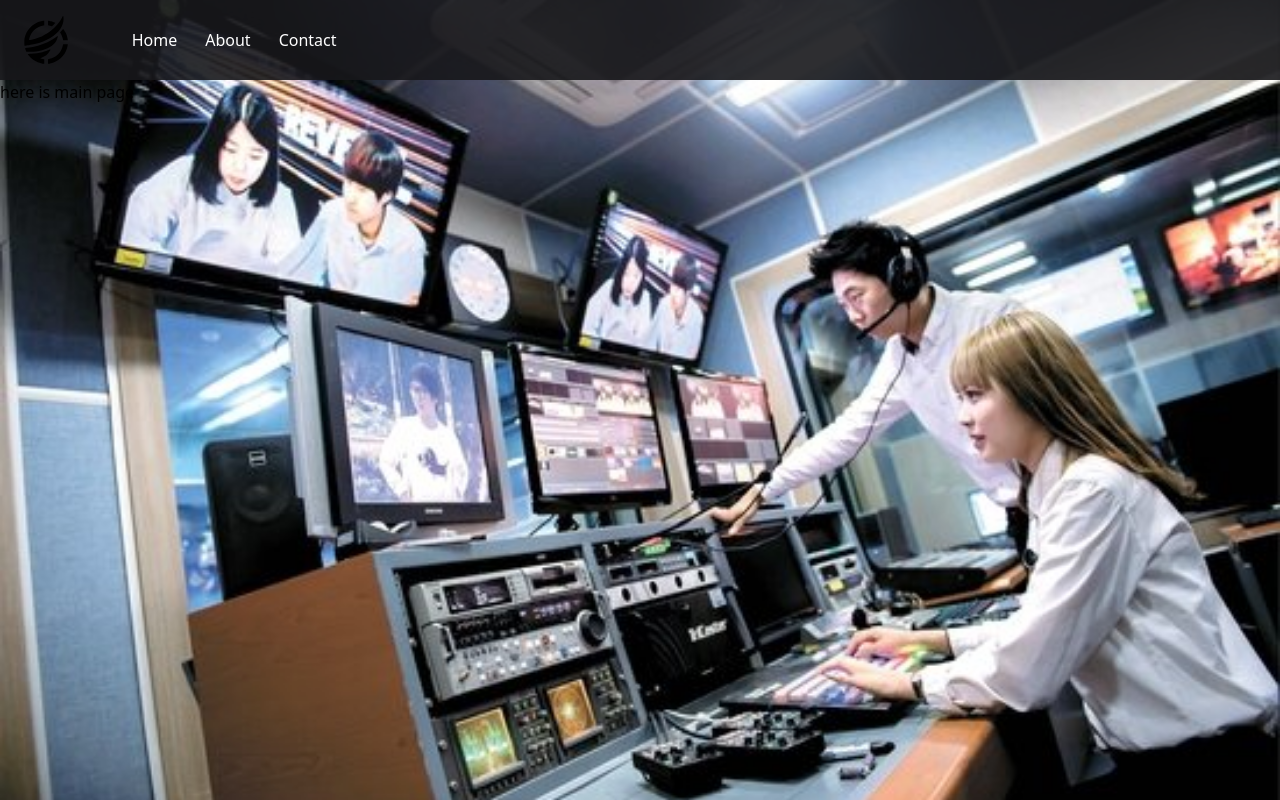
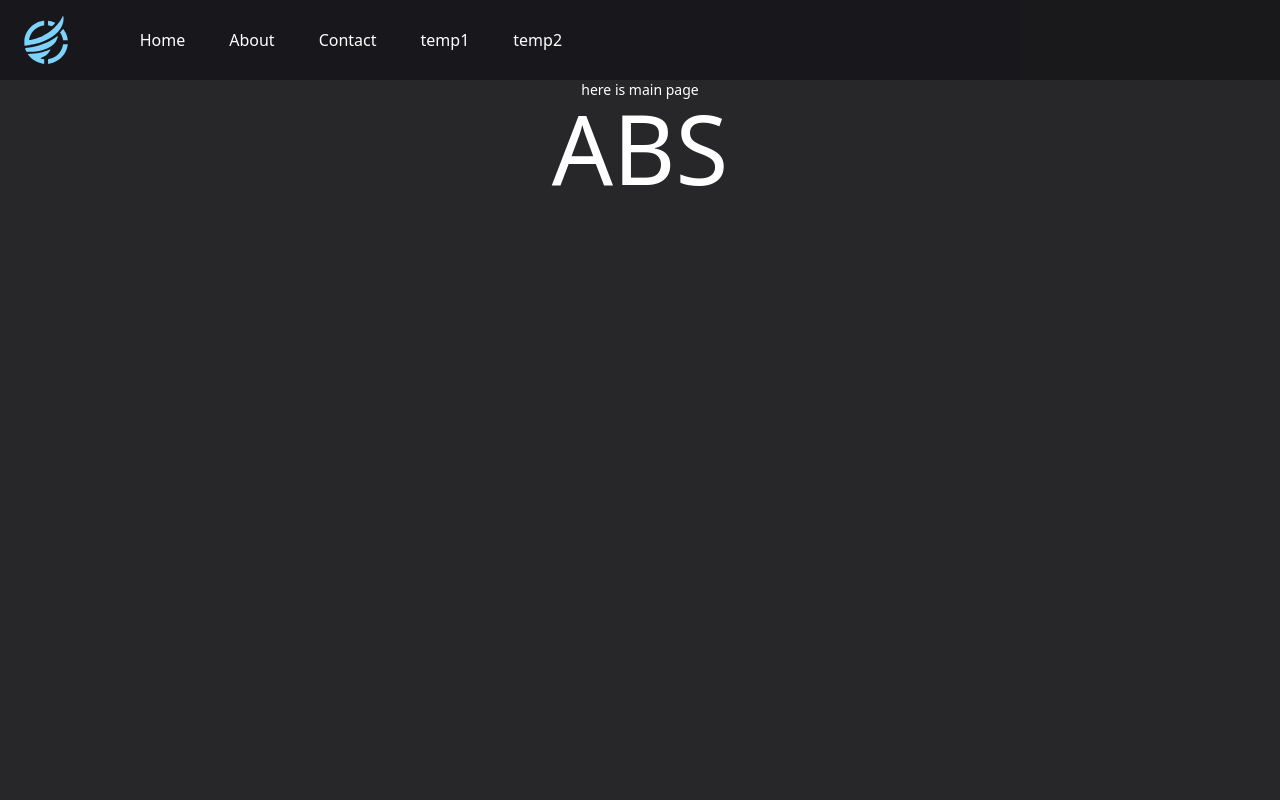
Before and after one commit to KAU-ABS/abs-frontend, a Next.js app: page / in a window 1280 px wide. Built offline with nearby package versions, Linux system fonts and the light colour scheme.

Commit message:
style: logo color -> 추후 custom 가능하게 component화 해보자

```diff
--- a/src/components/UI/Navbar.tsx
+++ b/src/components/UI/Navbar.tsx
@@ -1,5 +1,6 @@
 import React from "react";
 import NavbarItem from "./NavbarItem";
+import { AiOutlineSearch, AiOutlineMenu } from "react-icons/ai";
 
 const Navbar = () => {
     return (
@@ -14,9 +15,17 @@ const Navbar = () => {
                         <NavbarItem label="Home" />
                         <NavbarItem label="About" />
                         <NavbarItem label="Contact" />
+                        <NavbarItem label="temp1" />
+                        <NavbarItem label="temp2" />
                     </div>
                     <div className="lg:hidden flex flex-row items-center gap-2 ml-8 cursor-pointer relative">
                         <p className="text-white text-sm">Mobile</p>
+                    </div>
+                    <div className="lg:hidden w-full flex flex-row justify-end">
+                        <div className="flex flex-row gap-8">
+                            {/* <AiOutlineSearch className="text-white text-2xl cursor-pointer" /> */}
+                            <AiOutlineMenu className="text-white text-2xl cursor-pointer" />
+                        </div>
                     </div>
                 </div>
             </nav>
--- a/src/components/UI/NavbarItem.tsx
+++ b/src/components/UI/NavbarItem.tsx
@@ -7,7 +7,7 @@ interface NavbarItemProps {
 const NavbarItem = ({ label }: NavbarItemProps) => {
     return(
         <>
-        <div className="text-white cursor-pointer hover:text-gray-300 transition">
+        <div className="text-white cursor-pointer mx-2 hover:text-gray-300 transition">
             <p>{label}</p>
         </div>
         </>
--- a/src/pages/_document.tsx
+++ b/src/pages/_document.tsx
@@ -3,7 +3,12 @@ import { Html, Head, Main, NextScript } from 'next/document'
 export default function Document() {
   return (
     <Html lang="en">
-      <Head />
+      <Head>
+      <title>Aerospace Broadcasting Station</title>
+        <meta name="description" content="abs_hannarae" />
+        <meta name="viewport" content="width=device-width, initial-scale=1" />
+        <link rel="icon" href="/abs_symbol.svg" />
+      </Head>
       <body>
         <Main />
         <NextScript />
--- a/src/pages/index.tsx
+++ b/src/pages/index.tsx
@@ -9,17 +9,14 @@ const inter = Inter({ subsets: ['latin'] })
 export default function Home() {
   return (
     <>
-      <Head>
-        <title>Aerospace Broadcasting Station</title>
-        <meta name="description" content="abs_hannarae" />
-        <meta name="viewport" content="width=device-width, initial-scale=1" />
-        <link rel="icon" href="/abs_symbol.svg" />
-      </Head>
       <main className='h-full w-full'>
-        <div className="h-full w-full bg-[url('/back2.jpg')] bg-no-repeat bg-center bg-fixed bg-cover">
+        <div className="h-full w-full bg-zinc-800 bg-center bg-fixed bg-cover">
           <Navbar />
           <div className='pt-20'>
-            <p className=''>here is main page</p>
+          </div>
+          <div className='w-full flex flex-col items-center'>
+            <p className='w-fit text-white text-sm'>here is main page</p>
+            <h1 className='w-fit text-white text-8xl'>ABS</h1>
           </div>
         </div>
       </main>
```
Also changed, not shown: public/abs_symbol.svg.
